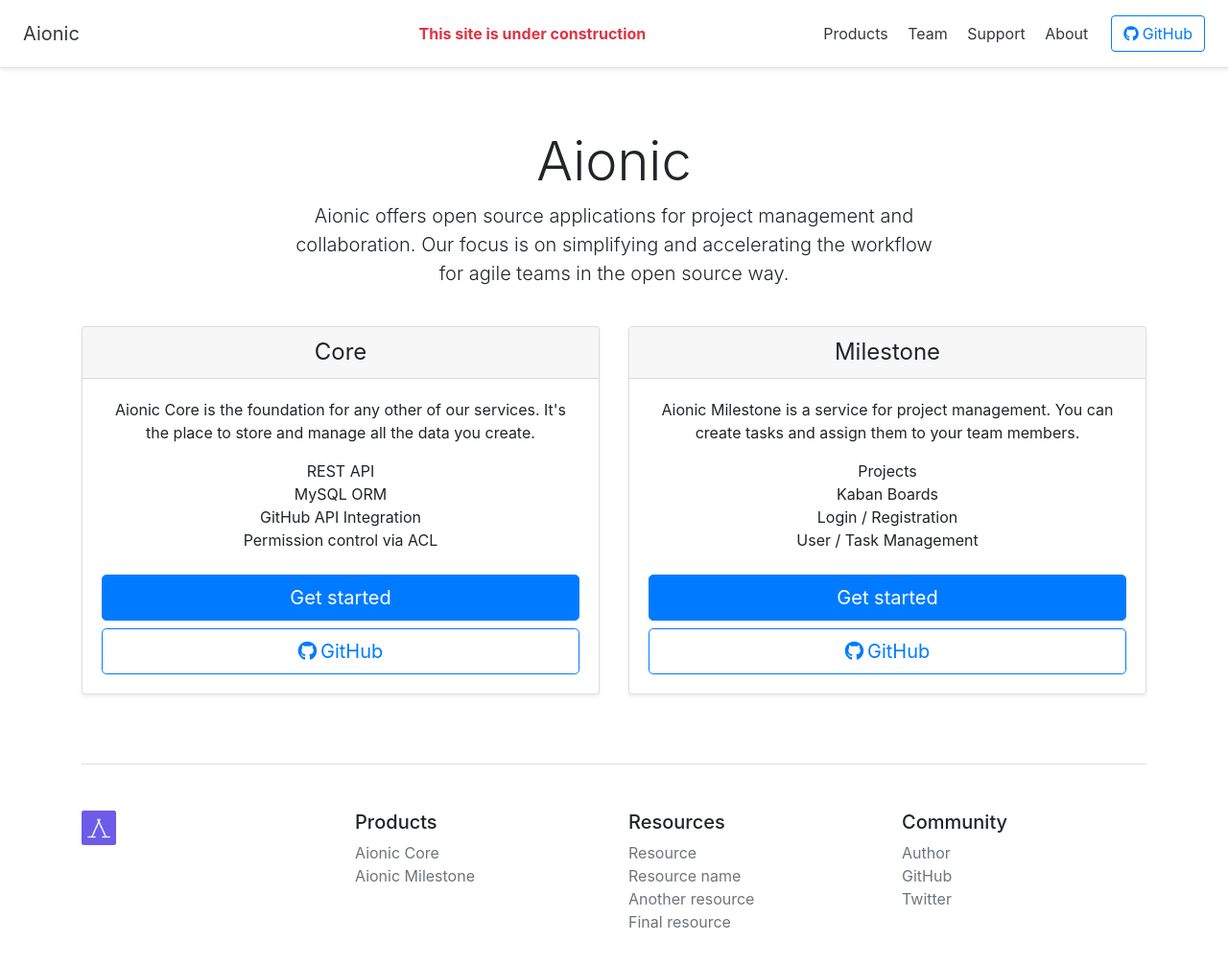
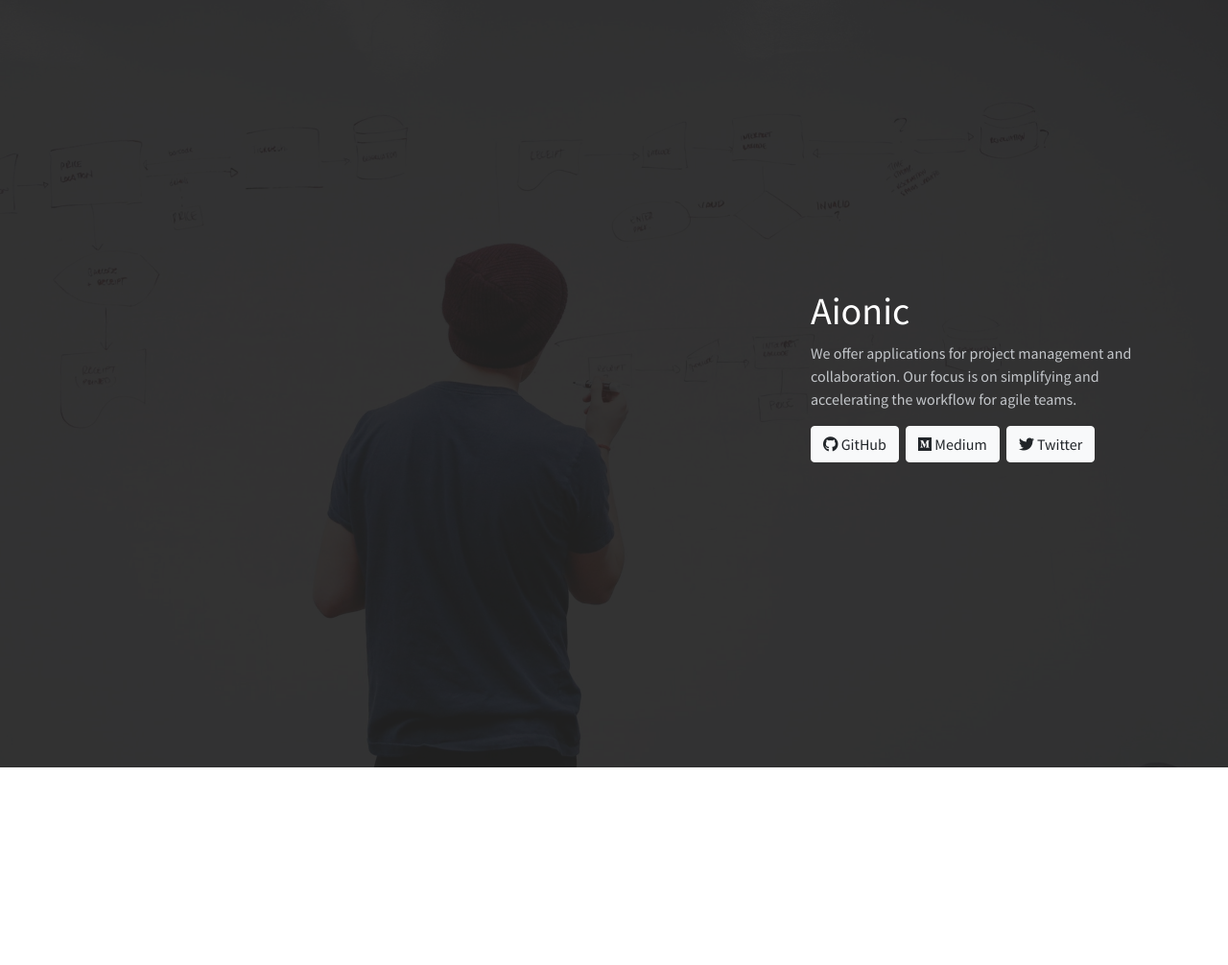
Before and after one commit to aionic-org/aionic.org, a website: page index.html in a window 1280 px wide. Shown: the whole page at 96% size. After the commit the page ends 800 px from the top, so only its background shows below. Drawn offline with nearby package versions, Linux system fonts and the light colour scheme.

Commit message:
Create landingpage

```diff
--- a/assets/css/index.css
+++ b/assets/css/index.css
@@ -1,7 +1,27 @@
-.nav-title {
-	text-decoration: none !important;
+body,
+html {
+	height: 100%;
+	color: white;
+	font-family: "Source Sans Pro", sans-serif;
 }
 
-.products-header {
-	max-width: 700px;
+.wrapper-img {
+	height: 100%;
+	background-image: url(/assets/img/background.jpg);
+	background-position: center;
+	background-repeat: no-repeat;
+	background-size: cover;
 }
+
+.wrapper-shade {
+	height: 100%;
+	background-color: rgba(30, 30, 30, 0.9);
+}
+
+.container .content {
+	padding-top: 300px;
+}
+
+.container .content p {
+	color: #c4c7cb;
+}
--- a/index.html
+++ b/index.html
@@ -26,163 +26,55 @@
 			rel="stylesheet"
 		/>
 
+		<link
+			href="https://fonts.googleapis.com/css?family=Source+Sans+Pro"
+			rel="stylesheet"
+		/>
+
 		<link rel="stylesheet" href="./assets/css/index.css" />
 		<title>Aionic</title>
 	</head>
 	<body>
+		<div class="wrapper-img">
+			<div class="wrapper-shade">
+				<div class="container">
+					<div class="row">
 						<div
-			class="d-flex flex-column flex-md-row align-items-center p-3 px-md-4 mb-3 bg-white border-bottom shadow-sm"
+							class="content col-xl-4 col-md-6 col-12 offset-md-6 offset-xl-8"
 						>
+							<h1>
+								Aionic
+							</h1>
+							<p>
+								We offer applications for project management and collaboration.
+								Our focus is on simplifying and accelerating the workflow for
+								agile teams.
+							</p>
 							<a
-				href="./"
-				class="nav-title h5 text-dark my-0 mr-md-auto font-weight-normal"
-				>Aionic</a
-			>
-			<p class="my-0 mx-auto text-danger font-weight-bold">
-				This site is under construction
-			</p>
-			<nav class="my-2 my-md-0 mr-md-3">
-				<a class="p-2 text-dark" href="#">Products</a>
-				<a class="p-2 text-dark" href="#">Team</a>
-				<a class="p-2 text-dark" href="#">Support</a>
-				<a class="p-2 text-dark" href="#">About</a>
-			</nav>
-			<a
-				class="btn btn-outline-primary"
+								class="btn btn-light"
 								href="https://github.com/Aionic-Apps"
 								target="_blank"
-				><i class="fab fa-github mr-1"></i>GitHub</a
 							>
-		</div>
-		<div class="products-header px-3 py-3 pt-md-5 pb-md-4 mx-auto text-center">
-			<h1 class="display-4">Aionic</h1>
-			<p class="lead">
-				Aionic offers open source applications for project management and
-				collaboration. Our focus is on simplifying and accelerating the workflow
-				for agile teams in the open source way.
-			</p>
-		</div>
-		<div class="container">
-			<div class="card-deck mb-3 text-center">
-				<div class="card mb-4 shadow-sm">
-					<div class="card-header">
-						<h4 class="my-0 font-weight-normal">Core</h4>
-					</div>
-					<div class="card-body">
-						<p class="card-text">
-							Aionic Core is the foundation for any other of our services. It's
-							the place to store and manage all the data you create.
-						</p>
-						<ul class="list-unstyled mt-3 mb-4">
-							<li>REST API</li>
-							<li>MySQL ORM</li>
-							<li>GitHub API Integration</li>
-							<li>Permission control via ACL</li>
-						</ul>
+								<i class="fab fa-github"></i> GitHub
+							</a>
 							<a
-							href="products/aionic-core.html"
-							class="btn btn-lg btn-block btn-primary"
+								class="btn btn-light ml-1"
+								href="https://medium.com/aionic"
 								target="_blank"
 							>
-							Get started
+								<i class="fab fa-medium"></i> Medium
 							</a>
 							<a
-							href="https://github.com/Aionic-Apps/aionic-core"
-							class="btn btn-lg btn-block btn-outline-primary"
+								class="btn btn-light ml-1"
+								href="https://twitter.com/AionicApps"
 								target="_blank"
 							>
-							<i class="fab fa-github mr-1"></i>GitHub
-						</a>
-					</div>
-				</div>
-				<div class="card mb-4 shadow-sm">
-					<div class="card-header">
-						<h4 class="my-0 font-weight-normal">Milestone</h4>
-					</div>
-					<div class="card-body">
-						<p class="card-text">
-							Aionic Milestone is a service for project management. You can
-							create tasks and assign them to your team members.
-						</p>
-						<ul class="list-unstyled mt-3 mb-4">
-							<li>Projects</li>
-							<li>Kaban Boards</li>
-							<li>Login / Registration</li>
-							<li>User / Task Management</li>
-						</ul>
-						<a
-							href="products/aionic-milestone.html"
-							class="btn btn-lg btn-block btn-primary"
-						>
-							Get started
-						</a>
-						<a
-							href="https://github.com/Aionic-Apps/aionic-milestone"
-							class="btn btn-lg btn-block btn-outline-primary"
-						>
-							<i class="fab fa-github mr-1"></i>GitHub
+								<i class="fab fa-twitter"></i> Twitter
 							</a>
 						</div>
 					</div>
 				</div>
-
-			<footer class="pt-4 my-md-5 pt-md-5 border-top">
-				<div class="row">
-					<div class="col-12 col-md">
-						<img
-							class="mb-2"
-							src="./assets/img/logo.png"
-							alt=""
-							width="36"
-							height="36"
-						/>
 			</div>
-					<div class="col-6 col-md">
-						<h5>Products</h5>
-						<ul class="list-unstyled text-small">
-							<li>
-								<a class="text-muted" href="/products/aionic-core.html"
-									>Aionic Core</a
-								>
-							</li>
-							<li>
-								<a class="text-muted" href="/products/aionic-milestone.html"
-									>Aionic Milestone</a
-								>
-							</li>
-						</ul>
-					</div>
-					<div class="col-6 col-md">
-						<h5>Resources</h5>
-						<ul class="list-unstyled text-small">
-							<li><a class="text-muted" href="#">Resource</a></li>
-							<li><a class="text-muted" href="#">Resource name</a></li>
-							<li><a class="text-muted" href="#">Another resource</a></li>
-							<li><a class="text-muted" href="#">Final resource</a></li>
-						</ul>
-					</div>
-					<div class="col-6 col-md">
-						<h5>Community</h5>
-						<ul class="list-unstyled text-small">
-							<li>
-								<a class="text-muted" href="https://github.com/larswaechter"
-									>Author</a
-								>
-							</li>
-							<li>
-								<a class="text-muted" href="https://github.com/Aionic-Apps"
-									>GitHub</a
-								>
-							</li>
-							<li>
-								<a class="text-muted" href="https://twitter.com/AionicApps"
-									>Twitter</a
-								>
-							</li>
-						</ul>
-					</div>
-				</div>
-			</footer>
 		</div>
 	</body>
 </html>
```
Also changed, not shown: assets/img/background.jpg (added). Lines whose indentation alone changed are shown as unchanged.
